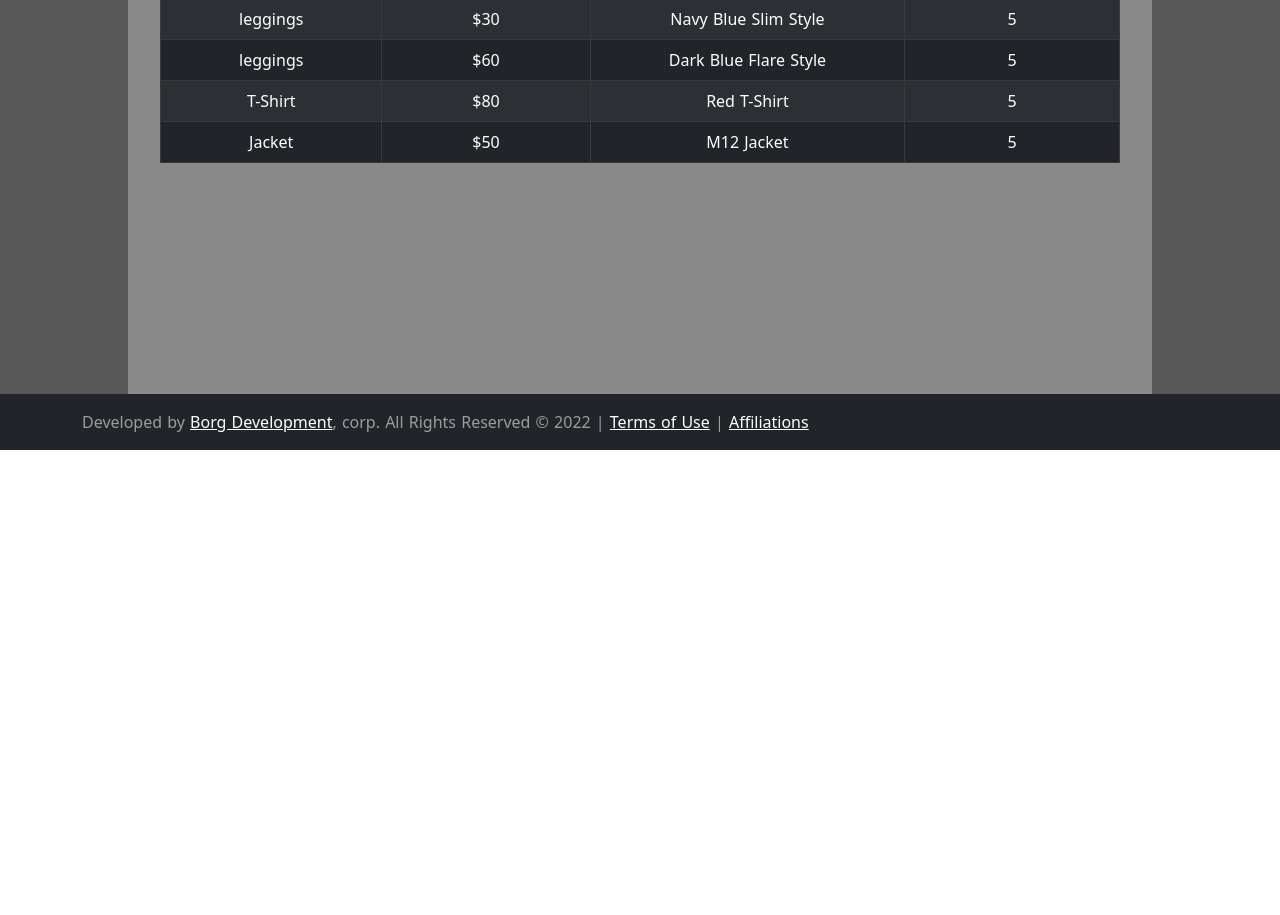
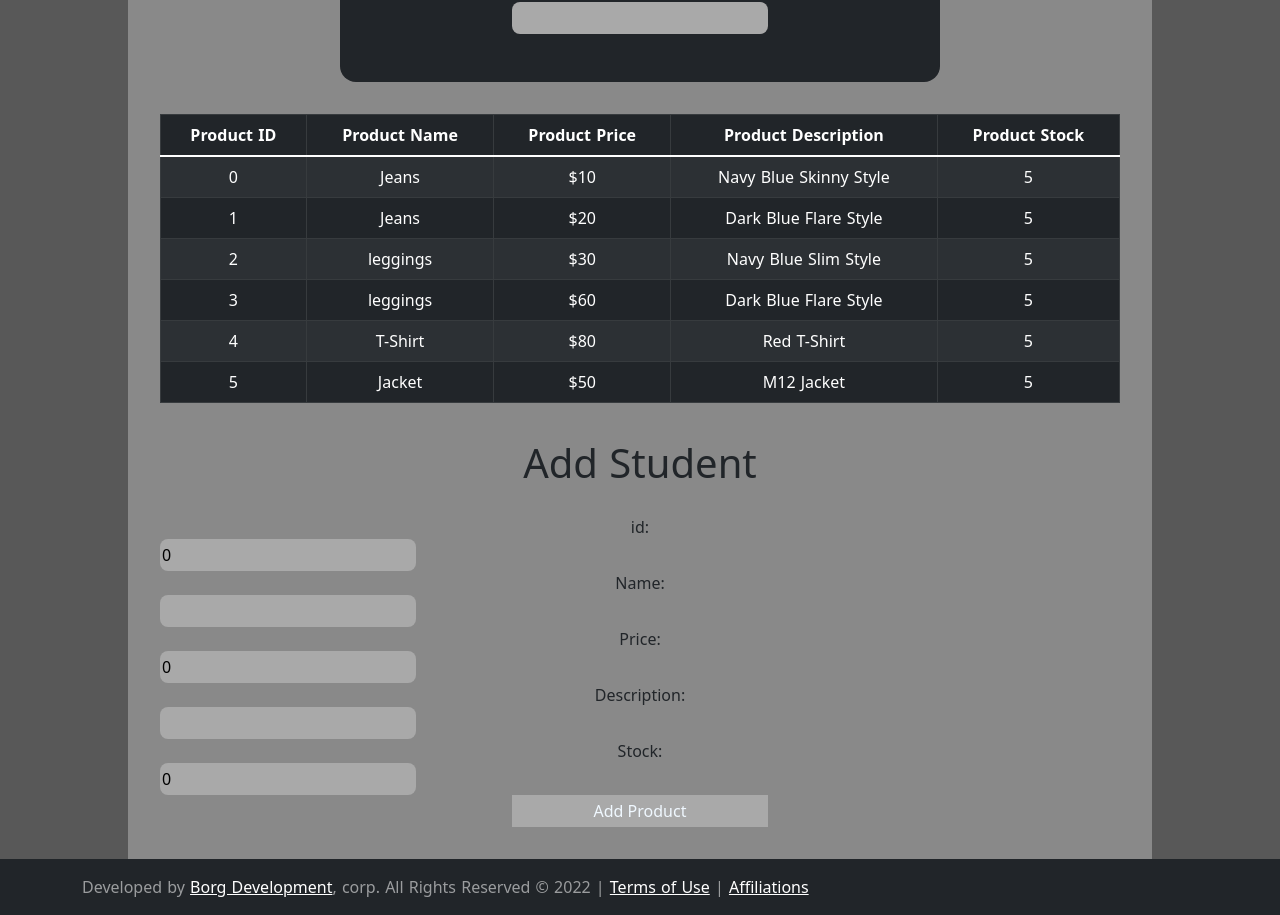
Before and after one commit to mat4539/fasion-store, a React (Create React App) app: page /Admin in a window 1280 px wide. Shown: the part 350-1265 px from the top of the page. Before the commit the page ends 800 px from the top, so only its background shows below. Built offline with nearby package versions, Linux system fonts and the light colour scheme.

Commit message:
Add Product and Search working

```diff
--- /dev/null
+++ b/src/ProductList/AddProductForm.js
@@ -0,0 +1,49 @@
+import React from "react";
+
+export const AddProductForm = ({
+    id, setID, name, setName, price, setPrice, description, setDescription, stock, setStock, addProduct,
+}) => {
+    return (
+        <div>
+            <h1 className="txt">Add Student</h1>
+            <label className="txt">id: </label>
+            <input
+                type="number"
+                value={id}
+                onChange={(e) => setID(e.target.value)}>
+            </input>
+            <label className="txt">Name: </label>
+            <input
+                type="text"
+                value={name}
+                onChange={(e) => setName(e.target.value)}>
+            </input>
+            <label className="txt">Price: </label>
+            <input
+                type="number"
+                value={price}
+                onChange={(e) => setPrice(e.target.value)}>
+            </input>
+            <label className="txt">Description: </label>
+            <input
+                type="text"
+                value={description}
+                onChange={(e) => setDescription(e.target.value)}>
+            </input>
+            <label className="text">Stock: </label>
+            <input
+                type="number"
+                value={stock}
+                onChange={(e) => setStock(e.target.value)}>
+            </input>
+
+            <button
+                onClick={() =>
+                    addProduct({id: id, name: name, price: price, description: description, stock: stock})
+                }
+            >
+                Add Product
+            </button>
+        </div>
+    );
+};
--- a/src/ProductList/Admin.js
+++ b/src/ProductList/Admin.js
@@ -1,5 +1,4 @@
 import React from "react";
-import {Table} from "react-bootstrap";
 import {ProductList} from "./ProductList";
 
 export const Admin = () => {
--- a/src/ProductList/ProductList.js
+++ b/src/ProductList/ProductList.js
@@ -1,22 +1,41 @@
-import React from "react";
+import React, {useState} from "react";
 import {Table} from "react-bootstrap";
 import "./productlist.css"
+import {AddProductForm} from "./AddProductForm";
+import {SearchProductForm} from "./SearchProductForm";
 
 const clothes = [
-    {id: "1", name: "Jeans", price: "10" , description: "Navy Blue Skinny Style", stock: "5"},
-    {id: "2", name: "Jeans", price: "20" , description: "Dark Blue Flare Style", stock: "5"},
-    {id: "3", name: "leggings", price: "30" , description: "Navy Blue Slim Style", stock: "5"},
-    {id: "4", name: "leggings", price: "60" , description: "Dark Blue Flare Style", stock: "5"},
-    {id: "5", name: "T-Shirt", price: "80" , description: "Red T-Shirt", stock: "5"},
-    {id: "6", name: "Jacket", price: "50" , description: "M12 Jacket", stock: "5"}
+    {id: 0, name: "Jeans", price: 10, description: "Navy Blue Skinny Style", stock: 5},
+    {id: 1, name: "Jeans", price: 20, description: "Dark Blue Flare Style", stock: 5},
+    {id: 2, name: "leggings", price: 30, description: "Navy Blue Slim Style", stock: 5},
+    {id: 3, name: "leggings", price: 60, description: "Dark Blue Flare Style", stock: 5},
+    {id: 4, name: "T-Shirt", price: 80, description: "Red T-Shirt", stock: 5},
+    {id: 5, name: "Jacket", price: 50, description: "M12 Jacket", stock: 5},
 ];
 
 export const ProductList = () => {
-   return(
+    const [id, setID] = useState(0);
+    const [name, setName] = useState("");
+    const [price, setPrice] = useState(0);
+    const [description, setDescription] = useState("");
+    const [stock, setStock] = useState(0);
+    const [search, setSearch] = useState("");
+
+    const [productList, setProductList] = useState(clothes);
+    const addProduct = (product) => {
+        setProductList([...productList, product]);
+    };
+
+    return (
         <div className="date-table">
+            <SearchProductForm
+            search={search}
+            setSearch={setSearch}
+            />
             <Table striped bordered hover variant="dark">
                 <thead>
                 <tr>
+                    <th>Product ID</th>
                     <th>Product Name</th>
                     <th>Product Price</th>
                     <th>Product Description</th>
@@ -24,8 +43,15 @@ export const ProductList = () => {
                 </tr>
                 </thead>
                 <tbody>
-            {clothes.map(({name, price, description, stock}, id) => (
+                {productList.filter((val => {
+                    if (search === ""){
+                        return val
+                    }else if(val.name.toLowerCase().includes(search.toLowerCase())){
+                        return val
+                    }
+                })).map(({name, price, description, stock}, id) => (
                     <tr key={id}>
+                        <td>{id}</td>
                         <td>{name}</td>
                         <td>${price}</td>
                         <td>{description}</td>
@@ -34,6 +60,19 @@ export const ProductList = () => {
                 ))}
                 </tbody>
             </Table>
+            <AddProductForm
+                id={id}
+                setId={setID}
+                name={name}
+                setName={setName}
+                price={price}
+                setPrice={setPrice}
+                description={description}
+                setDescription={setDescription}
+                stock={stock}
+                setStock={setStock}
+                addProduct={addProduct}
+            />
         </div>
     );
 }
--- /dev/null
+++ b/src/ProductList/SearchProductForm.js
@@ -0,0 +1,21 @@
+import React from "react";
+import {Button} from "react-bootstrap";
+
+export const SearchProductForm = ({
+                                      search, setSearch
+                                  }) => {
+    return(
+        <div className="login">
+            <div className="passcode-container">
+                <div className="center-block">
+                    <h1 className="passcode">Search</h1>
+                    <input
+                        type="text"
+                        value={search}
+                        onChange={(e) => setSearch(e.target.value)}>
+                    </input>
+                </div>
+            </div>
+        </div>
+    );
+}
```
Lines whose indentation alone changed are shown as unchanged.
